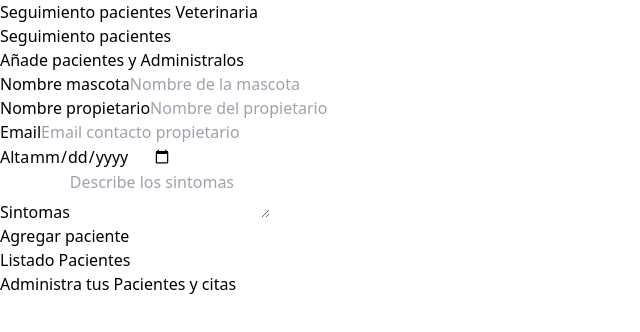
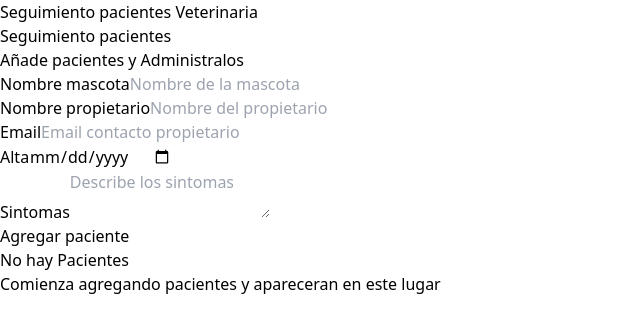
Before and after one commit to ACaminos/patient-manager, a React (Vite) app in the folder patientManager/: page / in a window 1280 px wide. Shown: the top 332 px of the page, without its empty margins (0-640 px from the left). Built offline with nearby package versions, Linux system fonts and the light colour scheme.

Commit message:
show data in cards and init to show info and edit this

```diff
--- a/patientManager/src/App.jsx
+++ b/patientManager/src/App.jsx
@@ -6,6 +6,7 @@ import { useState } from 'react'
 function App() {
 
   const[pacientes, setPacientes] = useState([]);
+  const[paciente, setPaciente] = useState({})
 
   return (
     <div className="container mx-auto mt-20">
@@ -13,7 +14,7 @@ function App() {
       <div className="mt-12 md:flex">
         <Formulario pacientes={pacientes} setPacientes={setPacientes} />
 
-        <ListadoPacientes pacientes={pacientes} />
+        <ListadoPacientes pacientes={pacientes} setPaciente={setPaciente} />
       </div>
     </div>
   )
--- a/patientManager/src/components/ListadoPacientes.jsx
+++ b/patientManager/src/components/ListadoPacientes.jsx
@@ -1,14 +1,24 @@
 import Paciente from "./Paciente";
 
-const ListadoPacientes = ({pacientes}) => {
+const ListadoPacientes = ({pacientes, setPaciente}) => {
+    console.log(pacientes )
 
     return(
         <div className="md:w-1/2 lg:w-3/5 md:h-screen overflow-y-scroll">
-            <h2 className="font-black text-3xl text-center">Listado Pacientes</h2>
-            <p className="text-xl mt-5 mb-10 text-center">Administra tus {''} <span className="text-indigo-600 font-bold">Pacientes y citas</span>
-            </p>
 
-            {pacientes.map( paciente  => ( <Paciente key={paciente.id} paciente={paciente} /> ))}
+            { pacientes && pacientes.length ? (
+                <>
+                    <h2 className="font-black text-3xl text-center">Listado Pacientes</h2>
+                    <p className="text-xl mt-5 mb-10 text-center">Administra tus {''} <span className="text-indigo-600 font-bold">Pacientes y citas</span></p>
+
+                    {pacientes.map( paciente  => ( <Paciente key={paciente.id} paciente={paciente} setPaciente={setPaciente} /> ))}
+                </>
+            ) : (
+                <>
+                    <h2 className="font-black text-3xl text-center">No hay Pacientes</h2>
+                    <p className="text-xl mt-5 mb-10 text-center">Comienza agregando pacientes {''} <span className="text-indigo-600 font-bold">y apareceran en este lugar</span></p>
+                </>
+            )}
 
         </div>
     )
--- a/patientManager/src/components/Paciente.jsx
+++ b/patientManager/src/components/Paciente.jsx
@@ -1,4 +1,4 @@
-const Paciente = ({paciente}) => {
+const Paciente = ({paciente, setPaciente}) => {
 
     const { nombre, propietario, email, fecha, sintomas } = paciente;
     console.log(paciente)
@@ -9,6 +9,12 @@ const Paciente = ({paciente}) => {
         <p className="font-bold mb-3 text-gray-700 uppercase">Email: {''} <span className="font-normal normal-case">{ email }</span></p>
         <p className="font-bold mb-3 text-gray-700 uppercase">Fecha Alta: {''} <span className="font-normal normal-case">{ fecha }</span></p>
         <p className="font-bold mb-3 text-gray-700 uppercase">Sintomas: {''} <span className="font-normal normal-case">{ sintomas }</span></p>
+
+        <div className="flex justify-between mt-10">
+            <button type="button" className="py-2 px-10 bg-indigo-600 hover:bg-indigo-700 text-white font-bold uppercase rounded-lg" onClick={ () => setPaciente(paciente) } >Editar</button>
+            <button type="button" className="py-2 px-10 bg-red-600 hover:bg-red-700 text-white font-bold uppercase rounded-lg">Eliminar</button>
+        </div>
+
     </div>
     )
 }
```
